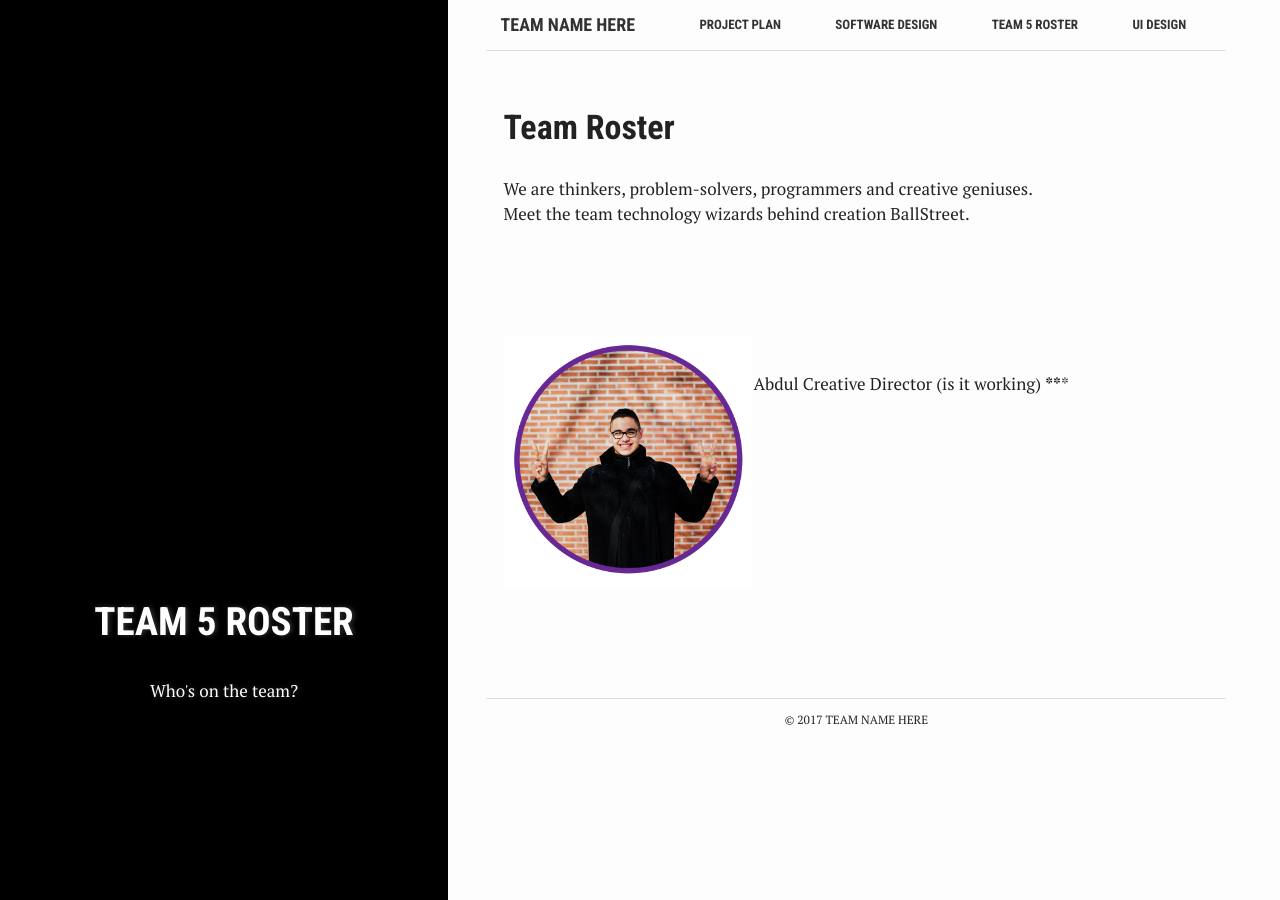
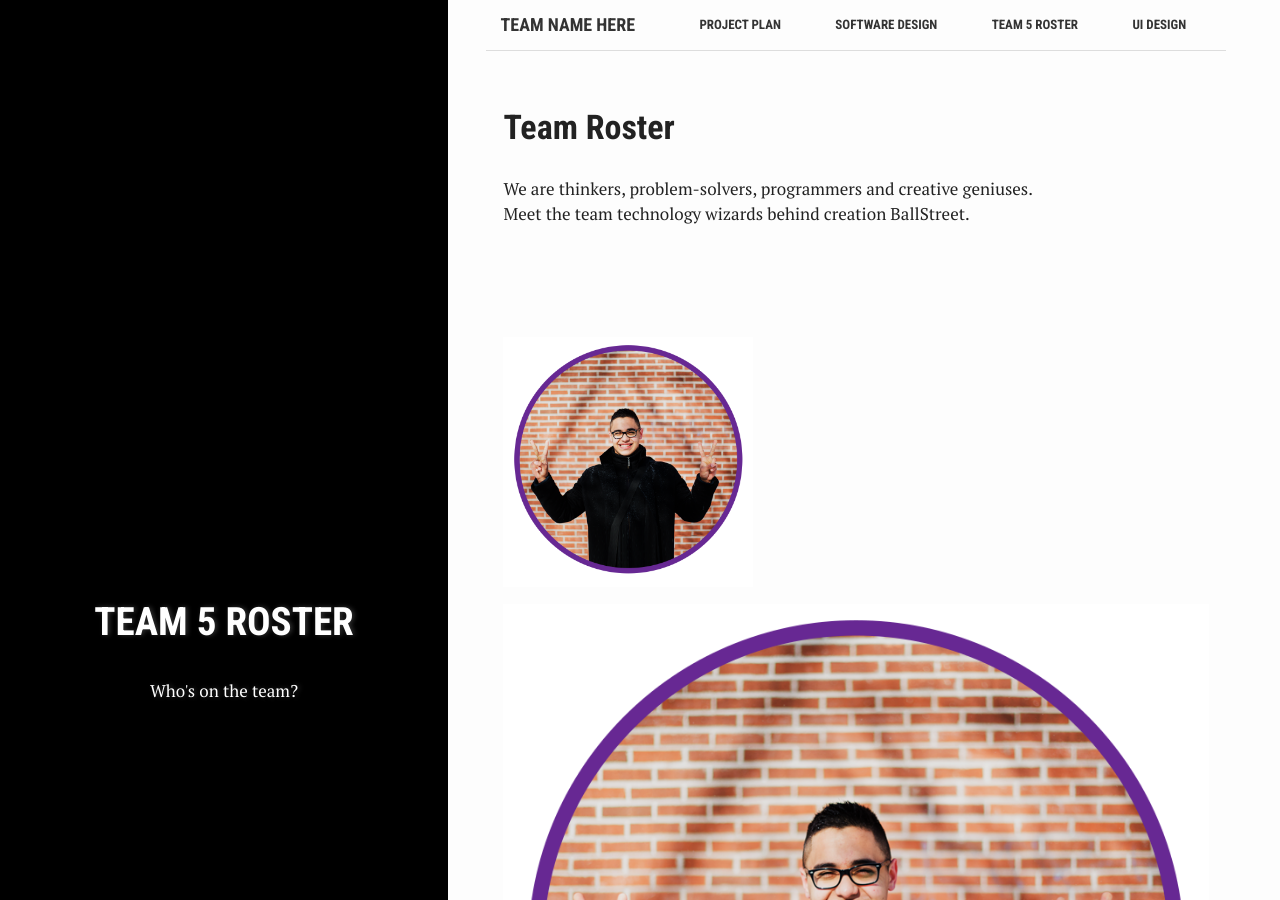
Before and after one commit to ufrauq/Ball-Street, a Jekyll site: the page built from team-roster.md, in a window 1280 px wide and 900 px high. Built offline with Jekyll 4.4.1, drawn with Linux system fonts in a browser that asks for light colours.

Commit message:
trying markdown image syntax

```diff
--- a/team-roster.md
+++ b/team-roster.md
@@ -13,4 +13,6 @@ We are thinkers, problem-solvers, programmers and creative geniuses. <br>Meet th
 <br><br><br>
 <img src= "/assets/images/profile.png"  width = "250px" align = "left"  class = "inline" />
 <br><br>
+
+![Abdul](/assets/images/profile.png){:class="img-responsive"}
 Abdul Creative Director (is it working) *******
```
